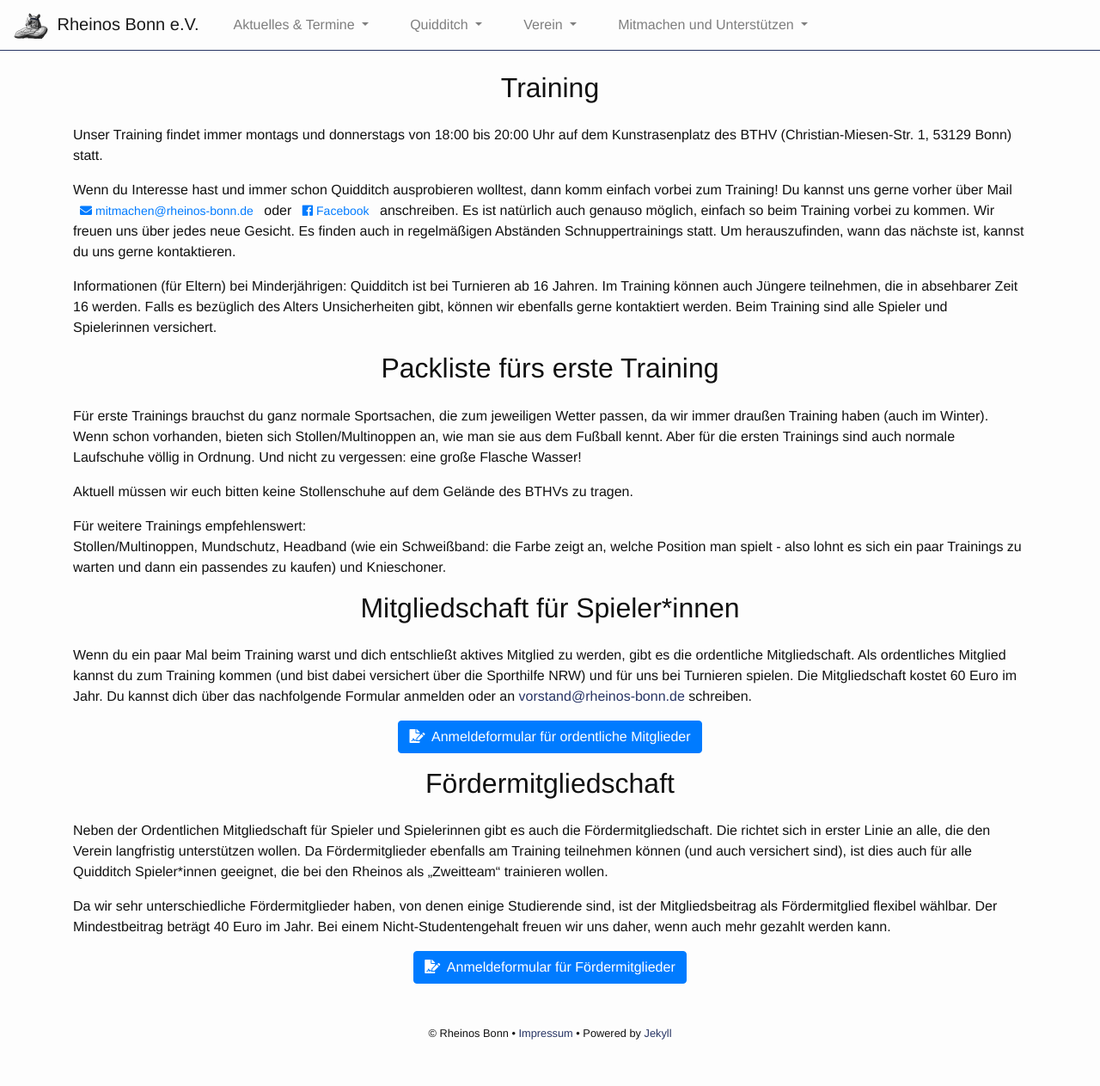
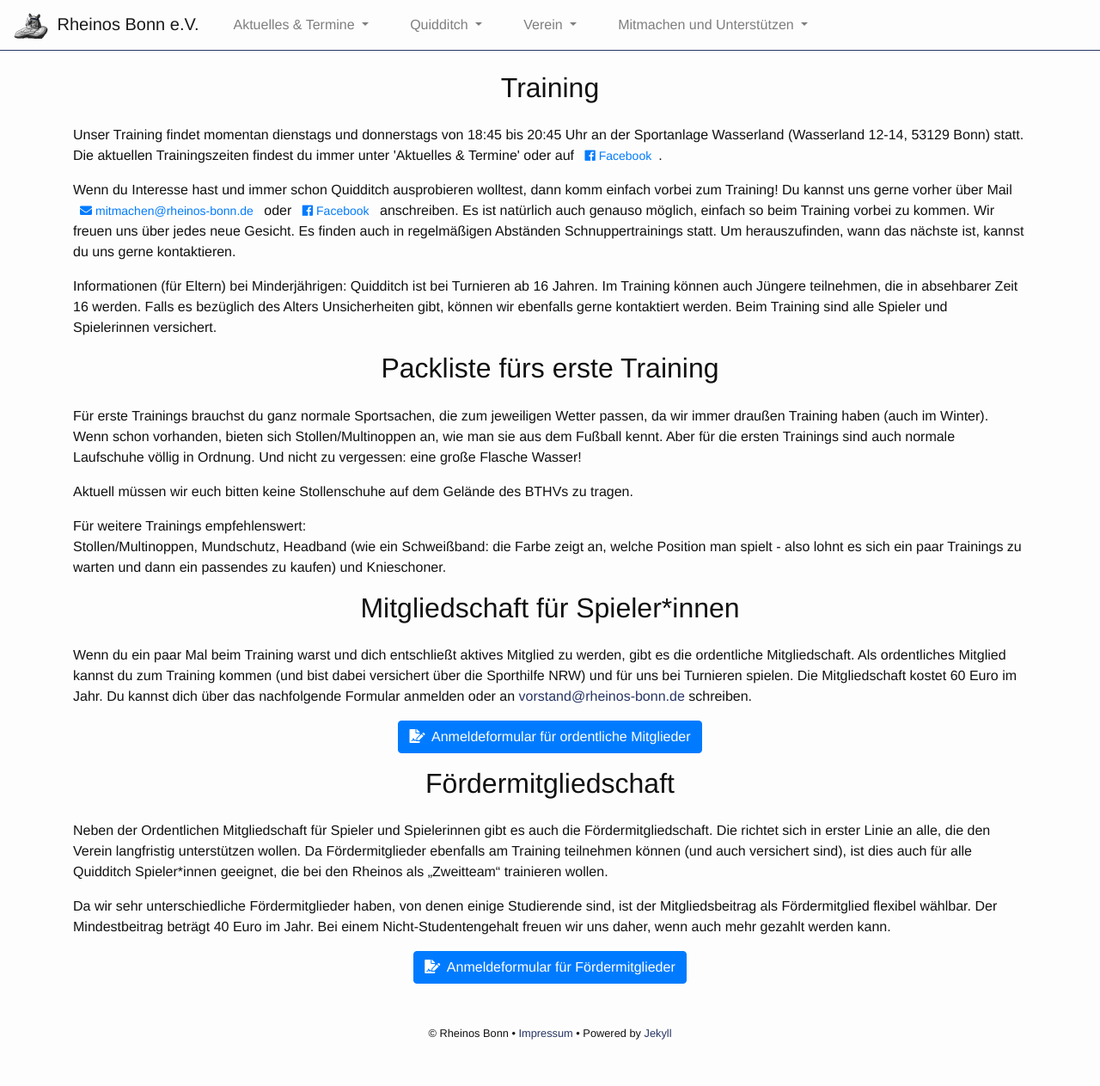
Before and after one commit to rheinos/rheinos.github.io, a Jekyll site: the page built from pages/join.html, in a window 1280 px wide. Shown: the whole page at 86% size. Built offline with Jekyll 4.4.1, drawn with Linux system fonts in a browser that asks for light colours; nearby versions of some CDN libraries.

Commit message:
Update join.html

```diff
--- a/pages/join.html
+++ b/pages/join.html
@@ -8,7 +8,7 @@
   <header class="text-center mb-4">
     <h2>Training</h2>
   </header>
-    <p>Unser Training findet immer montags und donnerstags von 18:00 bis 20:00 Uhr auf dem Kunstrasenplatz des BTHV (Christian-Miesen-Str. 1, 53129 Bonn) statt.
+    <p>Unser Training findet momentan dienstags und donnerstags von 18:45 bis 20:45 Uhr an der Sportanlage Wasserland (Wasserland 12-14, 53129 Bonn) statt. Die aktuellen Trainingszeiten findest du immer unter 'Aktuelles & Termine' oder auf <a href="https://fb.com/RheinosBonn" class="btn-link btn-sm" target="_blank"><i class="fab fa-facebook mr-1"></i>Facebook</a>.
   <div class="modal fade map-modal" tabindex="-1" role="dialog" aria-labelledby="myExtraLargeModalLabel" aria-hidden="true">
     <div class="modal-dialog modal-xl">
       <div class="modal-content">
```
